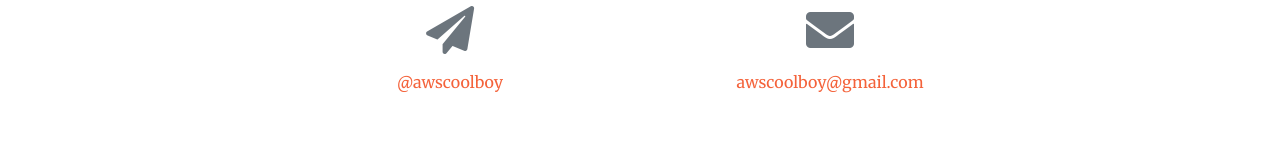
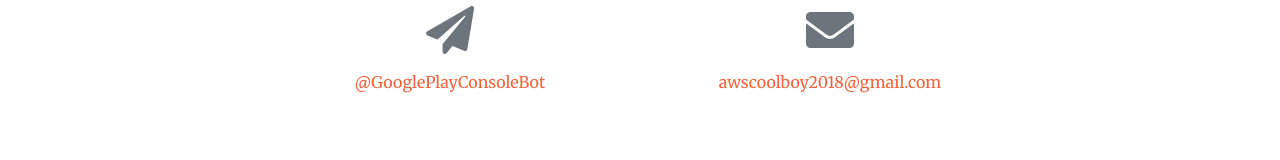
Before and after one commit to taborns/giftcard, a website with bundled scripts: page index.html in a window 1280 px wide. Shown: the part 1698-1858 px from the top of the page. Built offline with nearby package versions, Linux system fonts and the light colour scheme.

Commit message:
telegram and email change

```diff
--- a/index.html
+++ b/index.html
@@ -221,12 +221,12 @@
       <div class="row">
         <div class="col-lg-4 ml-auto text-center mb-5 mb-lg-0">
           <i class="fas fa-paper-plane fa-3x mb-3 text-muted"></i>
-          <div><a class="d-block" href='https://t.me/awscoolboy'>@awscoolboy</a></div>
+          <div><a class="d-block" href='https://t.me/GooglePlayConsoleBot'>@GooglePlayConsoleBot</a></div>
         </div>
         <div class="col-lg-4 mr-auto text-center">
           <i class="fas fa-envelope fa-3x mb-3 text-muted"></i>
           <!-- Make sure to change the email address in anchor text AND the link below! -->
-          <a class="d-block" href="mailto:awscoolboy@gmail.com">awscoolboy@gmail.com</a>
+          <a class="d-block" href="mailto:awscoolboy2018@gmail.com">awscoolboy2018@gmail.com</a>
         </div>
       </div>
     </div>
```
